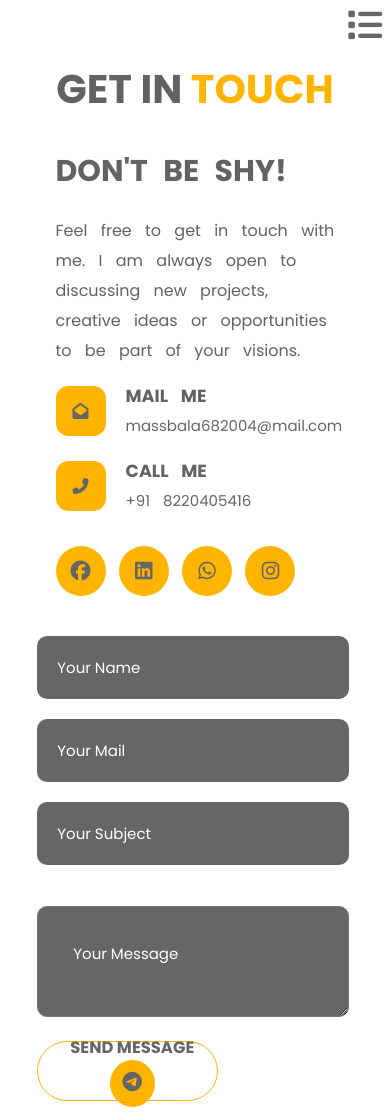
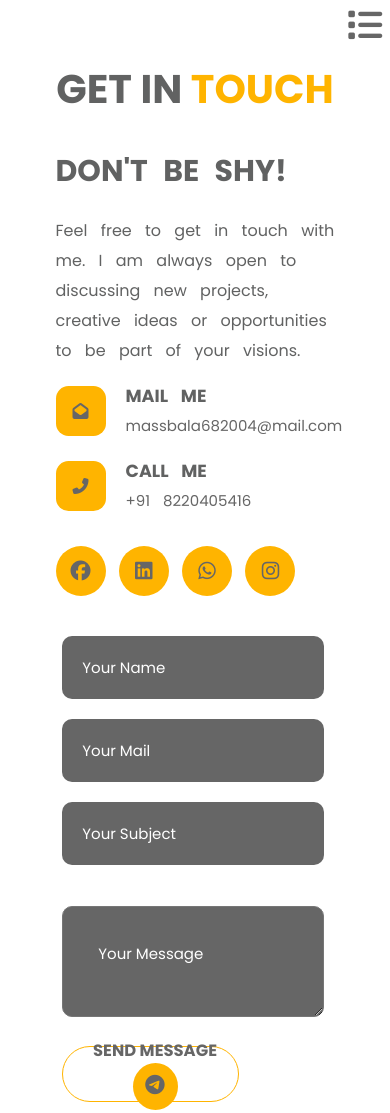
Before and after one commit to charlie-showmi/PROFILE, a plain HTML site: page contact.html in a window 390 px wide. Drawn offline with Linux system fonts and the light colour scheme.

Commit message:
change name

```diff
--- a/contact.html
+++ b/contact.html
@@ -3,7 +3,7 @@
   <head>
     <meta charset="UTF-8" />
     <meta name="viewport" content="width=device-width, initial-scale=1.0" />
-    <title>About Me</title>
+    <title>Contact</title>
     <link rel="stylesheet" href="/style.css" />
     <link rel="preconnect" href="https://fonts.googleapis.com" />
     <link rel="preconnect" href="https://fonts.gstatic.com" crossorigin />
@@ -54,9 +54,9 @@
         <div class="contacticon">
           <a href=" https://www.facebook.com/share/wBH6YMYyEGWA4xB4/?mibextid=qi2Omg">
           <i class="fa-brands fa-facebook sendbutton1"></i></a>
-          <a href=" ">
+          <a href="https://www.linkedin.com/in/bala-kumaran-r-889b10321?utm_source=share&utm_campaign=share_via&utm_content=profile&utm_medium=android_app ">
             <i class="fa-brands fa-linkedin sendbutton1"></i></a>
-          <a href="+91 8220405416">
+          <a href="//api.whatsapp.com/send?phone=918220405416&text=WHATEVER_LINK_OR_TEXT_YOU_WANT_TO_SEND">
             <i class="fa-brands fa-whatsapp sendbutton1"></i></a>
           <a href="https://www.instagram.com/_bala_boss_01">
           <i class="fa-brands fa-instagram sendbutton1"></i></a>
--- a/style.css
+++ b/style.css
@@ -825,8 +825,8 @@ hr {
   flex-direction: column;
   gap: 15px;
 }
-.mailandphone{
-  display:flex;
+.mailandphone {
+  display: flex;
   align-items: center;
   gap: 20px;
 }
@@ -883,7 +883,7 @@ input {
 }
 textarea {
   width: 94%;
-  height: 26%;
+  height: 200px;
   margin: 10px;
   padding: 35px;
   background-color: #666666;
@@ -901,7 +901,7 @@ textarea {
   gap: 20px;
   font-family: poppins;
   width: 33%;
-  height: 9%;
+  height: 10%;
   background-color: #ffffff;
   color: #666666;
     border: 1px solid;
@@ -910,6 +910,7 @@ textarea {
     align-items: center;
     justify-content: center;
     display: flex;
+    /* margin-top: 2%; */
 }
 .sendbutton1 {
   text-align: center;
@@ -931,6 +932,13 @@ textarea {
   display: none;
 }
 
+.fromdiv {
+  padding-top: 13%;
+}
+.fromchild {
+  height: 65%;
+}
+
 /* ----------------------------------------media tab contact----------------------------------- */
 
 @media (max-width: 1200px) {
@@ -950,8 +958,9 @@ textarea {
     margin-top: 20px;
   }
 
-  .fromdiv{
+  .fromdiv {
     padding-bottom: 30px;
+    padding-top: 0;
   }
   .menubarbutton {
     display: flex;
@@ -962,8 +971,10 @@ textarea {
   }
 
   .sendbutton {
-    width: 33%;
-    height: 17%;
+    width: 31%;
+        height: 13%;
+        margin-top: 8%;
+        margin-left: 2%;
   }
   .subchild {
     width: 100%;
@@ -979,7 +990,7 @@ textarea {
     height: 11%;
     font-size: 20px;
   }
-  .contacticon{
+  .contacticon {
     margin-bottom: 30px;
   }
 
@@ -996,6 +1007,9 @@ textarea {
     grid-template-columns: repeat(1, 1fr);
     align-items: center;
     justify-content: center;
+    width: 100%;
+    padding-left: 25px;
+    padding-right: 25px;
   }
   input {
     width: 100%;
@@ -1005,8 +1019,10 @@ textarea {
     height: 80%;
   }
   .sendbutton {
-    width: 58%;
-    height: 12%;
+    width: 57%;
+        height: 10%;
+        margin-top: 20%;
+        margin-left: 11%;
   }
 }
 
@@ -1052,9 +1068,7 @@ textarea {
   gap: 20px;
 }
 
-
 /* -----------------media blog tab----------------- */
-
 
 @media (max-width: 1200px) {
   .blog {
@@ -1064,19 +1078,15 @@ textarea {
   }
   .blogdiv {
     display: grid;
-grid-template-columns: repeat(2,1fr);
+    grid-template-columns: repeat(2, 1fr);
     gap: 30px;
-
   }
 }
 
-@media (max-width: 600px){
-
+@media (max-width: 600px) {
   .blogdiv {
     display: grid;
-    grid-template-columns: repeat(1,1fr);
+    grid-template-columns: repeat(1, 1fr);
     gap: 30px;
-
   }
-
 }
```
Also changed, not shown: blog.html (+1 -1 lines), index.html (+1 -1 lines), portfolio.html (+1 -1 lines). Lines whose indentation alone changed are shown as unchanged.
